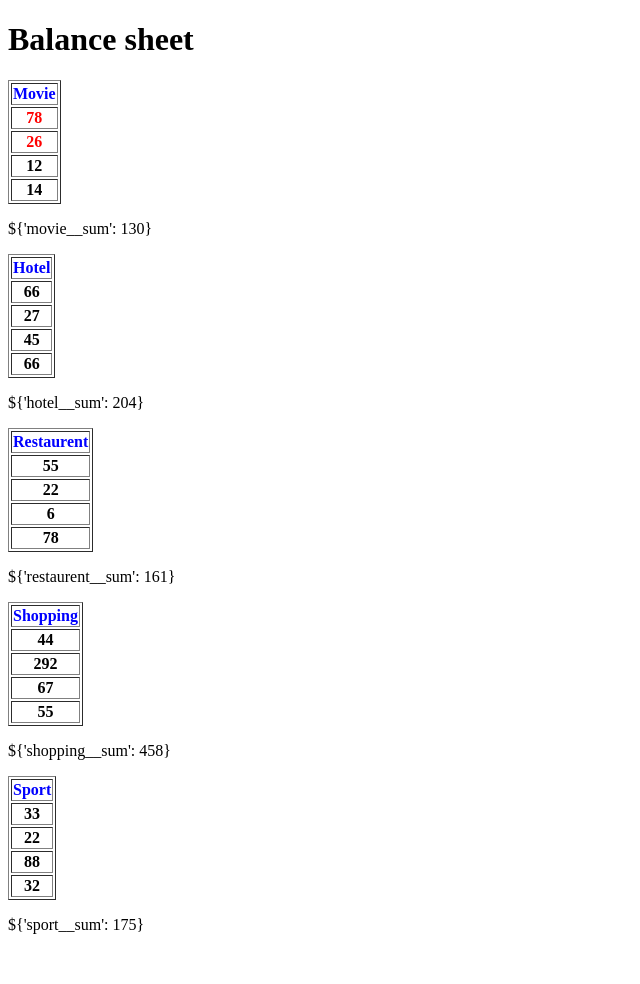
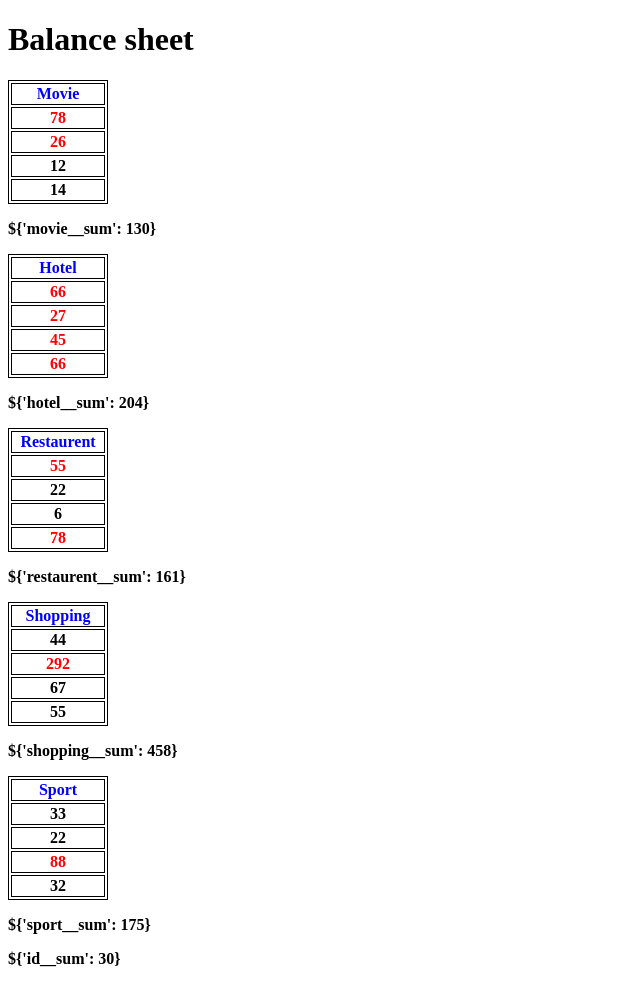
Before and after one commit to Mayur26690/Transactions, a Django app: a page that uses transaction/amount/templates/amount/hotel.html in a window 1280 px wide. Shown: the whole page, without its empty margins (0-640 px from the left). Before the commit the page ends 934 px from the top, so only its background shows below. Run offline with Django 3.2, Linux system fonts and the light colour scheme; data comes from the database, SQL or seed files in the repository.

Commit message:
with subtotal and budget

```diff
--- a/transaction/amount/templates/amount/hotel.html
+++ b/transaction/amount/templates/amount/hotel.html
@@ -1,12 +1,19 @@
 <!DOCTYPE html>
 <html>
+    <head>
+        <style>
+            table, th, td {
+                    border: 1px solid black;
+                        }
+        </style>
+    </head>
     <body>
         <h1>{{ans}}</h1>
-        <b><table border="1">
+
+        <b><table width="100">
             <tr style="color:Blue">
                 <th>Movie</th>
             </tr>
-
         {% for htl  in spent %}
         <tr style="text-align:center">
         {% if htl.movie > 15 %}
@@ -16,76 +23,71 @@
         {% endif %}
         {% endfor %}
         </table></b>
-        {% if movie_total > 150 %}
-            <p><b style="color:red">${{movie_total}}</b></p>
-        {% else %}
-            <p>${{movie_total}}</p>
-        {% endif %}
+        <p><b>${{movie_total}}</b></p>
 
-        <b><table border="1">
+
+        <b><table width="100">
             <tr style="color:Blue">
                 <th>Hotel</th>
             </tr>
-
         {% for htl  in spent %}
             <tr style="text-align:center">
-            <td>{{ htl.hotel}}</td></tr>
+        {% if htl.hotel > 15 %}
+            <td style="color:red">{{ htl.hotel}}</td></tr>
+        {% else %}
+             <td>{{ htl.hotel}}</td></tr>
+        {% endif %}
         {% endfor %}
 
         </table></b>
-        {% if hotel_total > 150 %}
-            <p><b style="color:red">${{hotel_total}}</b></p>
-        {% else %}
-            <p>${{hotel_total}}</p>
-        {% endif %}
+        <p><b>${{hotel_total}}</b></p>
 
-        <b><table border="1">
+
+        <b><table width="100">
             <tr style="color:Blue">
                 <th>Restaurent</th>
             </tr>
 
         {% for htl  in spent %}
         <tr style="text-align:center">
-            <td>{{ htl.restaurent}}</td></tr>
+        {% if htl.restaurent > 50 %}
+            <td style="color:red">{{ htl.restaurent}}</td></tr>
+        {% else %}
+             <td>{{ htl.restaurent}}</td></tr>
+        {% endif %}
         {% endfor %}
         </table></b>
+        <p> <b>${{restaurent_total}}</b></p>
 
-        {% if restaurent_total > 150 %}
-            <p> <b style="color:red">${{restaurent_total}}</b></p>
-        {% else %}
-            <p> ${{restaurent_total}}</p>
-        {% endif %}
 
-        <b><table border="1">
+        <b><table width="100">
             <tr style="color:Blue">
                 <th>Shopping</th>
             </tr>
         {% for htl  in spent %}
             <tr style="text-align:center">
-                <td>{{ htl.shopping}}</td>
-            </tr>
+        {% if htl.shopping > 100 %}
+            <td style="color:red">{{ htl.shopping}}</td></tr>
+        {% else %}
+             <td>{{ htl.shopping}}</td></tr>
+        {% endif %}
         {% endfor %}
         </table></b>
-        {% if shopping_total > 150 %}
-            <p> <b style="color:red">${{shopping_total}}</b></p>
-        {% else %}
-            <p> ${{shopping_total}}</p>
-        {% endif %}
+        <p> <b>${{shopping_total}}</b></p>
 
-        <b><table border="1">
+        <b><table width="100">
             <tr style="color:Blue">
                 <th>Sport</th>
             </tr>
         {% for htl  in spent %}
             <tr style="text-align:center">
-                <td>{{ htl.sport}}</td>
-            </tr>
+        {% if htl.sport > 50 %}
+            <td style="color:red">{{ htl.sport}}</td></tr>
+        {% else %}
+             <td>{{ htl.sport}}</td></tr>
+        {% endif %}
         {% endfor %}
         </table></b>
-        {% if sport_total > 150 %}
-            <p> <b style="color:red">${{sport_total}}</b></p>
-        {% else %}
-            <p>${{sport_total}}</p>
-        {% endif %}
-
+        <p> <b>${{sport_total}}</b></p>
+        <p> <b>${{final_total}}</b></p>
 </html>
--- a/transaction/amount/views.py
+++ b/transaction/amount/views.py
@@ -16,6 +16,7 @@ def Datasheet(req):
     restaurent_total = models.Spent.objects.aggregate(Sum('restaurent'))
     shopping_total = models.Spent.objects.aggregate(Sum('shopping'))
     sport_total = models.Spent.objects.aggregate(Sum('sport'))
+    final_total = models.Spent.objects.all().aggregate(Sum('id'))
 
     return render(req,'amount/hotel.html',{'ans':ans, 'spent':all, 'movie_total':movie_total,
-        'hotel_total':hotel_total,'restaurent_total':restaurent_total,'shopping_total':shopping_total,'sport_total':sport_total})
+        'hotel_total':hotel_total,'restaurent_total':restaurent_total,'shopping_total':shopping_total,'sport_total':sport_total,'final_total':final_total})
```
Also changed, not shown: 1 other file.
